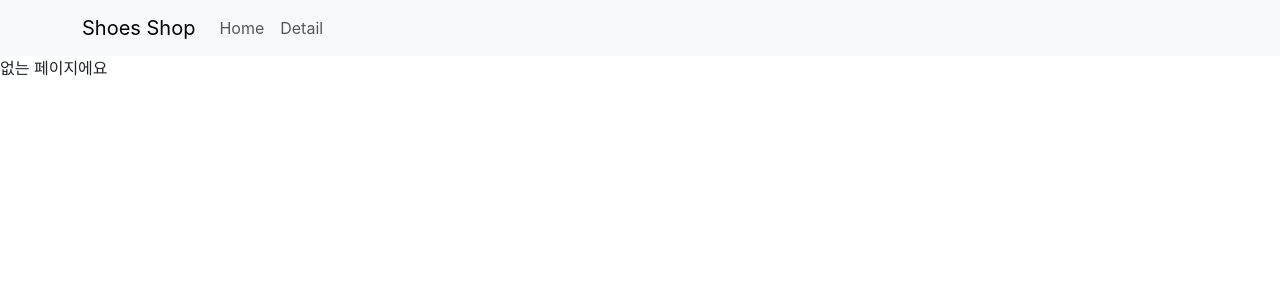
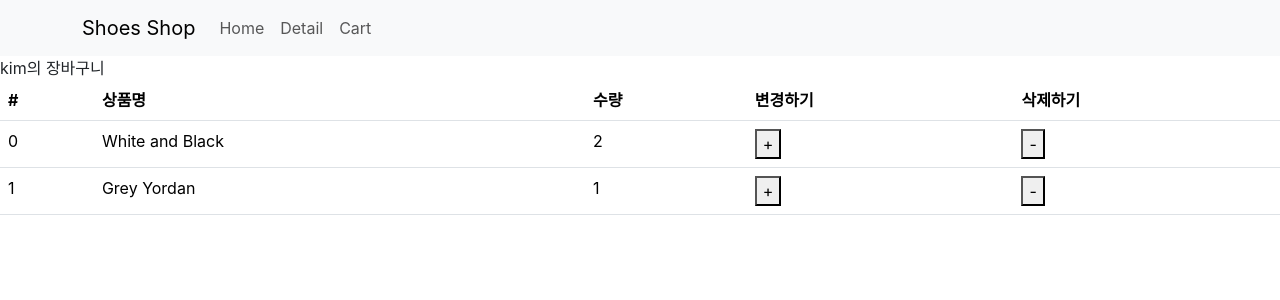
Before and after one commit to CHOIJEWON/react-shop, a React (Create React App) app: page /cart in a window 1280 px wide. Shown: the top 300 px of the page. Built offline with nearby package versions, Linux system fonts and the light colour scheme.

Commit message:
[feat] cart & react-redux

```diff
--- a/package.json
+++ b/package.json
@@ -3,6 +3,7 @@
   "version": "0.1.0",
   "private": true,
   "dependencies": {
+    "@reduxjs/toolkit": "^2.0.1",
     "@testing-library/jest-dom": "^5.17.0",
     "@testing-library/react": "^13.4.0",
     "@testing-library/user-event": "^13.5.0",
@@ -11,6 +12,7 @@
     "react": "^18.2.0",
     "react-bootstrap": "^2.9.2",
     "react-dom": "^18.2.0",
+    "react-redux": "^9.0.4",
     "react-router-dom": "^6.21.1",
     "react-scripts": "5.0.1",
     "styled-components": "^6.1.6",
--- a/src/App.js
+++ b/src/App.js
@@ -5,6 +5,7 @@ import Nav from 'react-bootstrap/Nav';
 import Navbar from 'react-bootstrap/Navbar';
 import { Outlet, Route, Routes, useNavigate } from 'react-router-dom';
 import './App.css';
+import { Cart } from './components/Cart';
 import { MainPage } from './components/main-page';
 import { ProductDetail } from './components/product-detail';
 import { shoesData } from './data';
@@ -22,6 +23,7 @@ function App() {
           <Nav className="me-auto">
             <Nav.Link onClick={() => {navigate('/')}}>Home</Nav.Link>
             <Nav.Link onClick={() => {navigate('/detail')}}>Detail</Nav.Link>
+            <Nav.Link onClick={() => {navigate('/cart')}}>Cart</Nav.Link>
           </Nav>
         </Container>
       </Navbar>
@@ -30,6 +32,7 @@ function App() {
       <Route path='/' element={<MainPage setShoes={setShoes} shoes={shoes}></MainPage>}></Route>
       <Route path='/detail/:id' element={<ProductDetail shoes={shoes}></ProductDetail>}></Route>
       <Route path='*' element={<div>없는 페이지에요</div>}></Route>
+      <Route path='/cart' element={<Cart />}></Route>
       <Route path='/event' element={<About></About>}>
         <Route path='one' element={<div>첫 주문시 양배추즙 서비스</div>}></Route>
         <Route path='two' element={<div>생일기념 쿠폰받기</div>}></Route>
--- /dev/null
+++ b/src/components/Cart.js
@@ -0,0 +1,40 @@
+import { Table } from "react-bootstrap"
+import { useDispatch, useSelector } from "react-redux"
+import { deleteItem, itemUpCount } from '../store.js'
+
+
+export function Cart(){
+    const items = useSelector((state) => state.cart)
+    const dispatch = useDispatch()
+    const user = useSelector((state) => state.user)
+
+    return (
+        <div>
+            {user}의 장바구니
+            <Table>
+                <thead>
+                    <tr>
+                    <th>#</th>
+                    <th>상품명</th>
+                    <th>수량</th>
+                    <th>변경하기</th>
+                    <th>삭제하기</th>
+                    </tr>
+                </thead>
+                    {
+                        items.map((item, index) => (
+                            <tbody key={item.id}>
+                                <tr>
+                                <td>{index}</td>
+                                <td>{item.name}</td>
+                                <td>{item.count}</td>
+                                <td><button onClick={() => dispatch(itemUpCount(item.id)) }>+</button></td>
+                                <td><button onClick={() => dispatch(deleteItem(item.id)) }>-</button></td>
+                                </tr>
+                            </tbody>
+                        ))
+                    }
+            </Table>
+        </div>
+    )
+}
--- a/src/components/product-detail.js
+++ b/src/components/product-detail.js
@@ -1,7 +1,9 @@
 import { useEffect, useState } from "react";
 import { Nav } from "react-bootstrap";
+import { useDispatch, useSelector } from "react-redux";
 import { useParams } from "react-router";
 import "../App.css";
+import { addCartItem } from "../store";
 
 export function Alert(props) {
     const [showAlert, setShowAlert] = useState(true);
@@ -56,6 +58,8 @@ export function ProductDetail(props){
     const product = [...props.shoes]
     const specificShoes = product.find((shoe) => Number(id) === shoe.id)
     const [tab, setTab] = useState(0)
+    const items = useSelector((state) => state.cart)
+    const dispatch = useDispatch()
 
     useEffect(() => {
       if(isNaN(inputValue)) return alert('숫자가 아닌 값을 입력하지 마세요')
@@ -76,7 +80,9 @@ export function ProductDetail(props){
                     <h4 className="pt-5">{specificShoes.title}</h4>
                     <p>{specificShoes.content}</p>
                     <p>{specificShoes.price}</p>
-                    <button className="btn btn-danger">주문하기</button>
+                    <button onClick={() => {
+                      dispatch(addCartItem({id: specificShoes.id, name: specificShoes.title, count: 1}))
+                    }} className="btn btn-danger">주문하기</button>
                 </div>
             </div>
 
--- a/src/index.js
+++ b/src/index.js
@@ -1,17 +1,21 @@
 import React from 'react';
 import ReactDOM from 'react-dom/client';
+import { Provider } from 'react-redux';
 import { BrowserRouter } from 'react-router-dom'; //사용을 위해 import 해주고
 import App from './App';
 import './index.css';
 import reportWebVitals from './reportWebVitals';
+import store from './store';
 
 const root = ReactDOM.createRoot(document.getElementById('root'));
 root.render(
-  <BrowserRouter>
-    <React.StrictMode>
-      <App />
-    </React.StrictMode>
-  </BrowserRouter>
+  <React.StrictMode>
+    <Provider store={store}>
+      <BrowserRouter>
+        <App />
+      </BrowserRouter>
+    </Provider>
+  </React.StrictMode>
 );
 
 // If you want to start measuring performance in your app, pass a function
--- /dev/null
+++ b/src/store.js
@@ -0,0 +1,45 @@
+import { configureStore, createSlice } from '@reduxjs/toolkit';
+const user = createSlice({
+    name: "user",
+    initialState: "kim",
+    reducers: {
+        updateUserName(state){
+            console.log(state)
+            return 'john kim';
+        }
+    }
+})
+
+export const {updateUserName} = user.actions
+
+const cart = createSlice({
+    name: "cart",
+    initialState: [
+        {id : 0, name : 'White and Black', count : 2},
+        {id : 2, name : 'Grey Yordan', count : 1},
+    ],
+    reducers: {
+        itemUpCount(state, action){
+            const findState = state.find((item) => item.id === action.payload)
+            findState.count ++
+        },
+        addCartItem(state, action){
+            const findShoes = state.find((item) => item.id === action.payload.id)
+            if(findShoes) findShoes.count ++
+            else state.push(action.payload)
+        },
+        deleteItem(state, action){
+            const findIndex = state.findIndex((item) => item.id === action.payload)
+            state.splice(findIndex, 1)
+        }
+    }
+})
+
+export const {itemUpCount, addCartItem, deleteItem} = cart.actions
+
+export default configureStore({
+  reducer: {
+    cart: cart.reducer,
+    user: user.reducer,
+  }
+})
```
Also changed, not shown: 1 other file (tests, documents, lock files or other folders).
